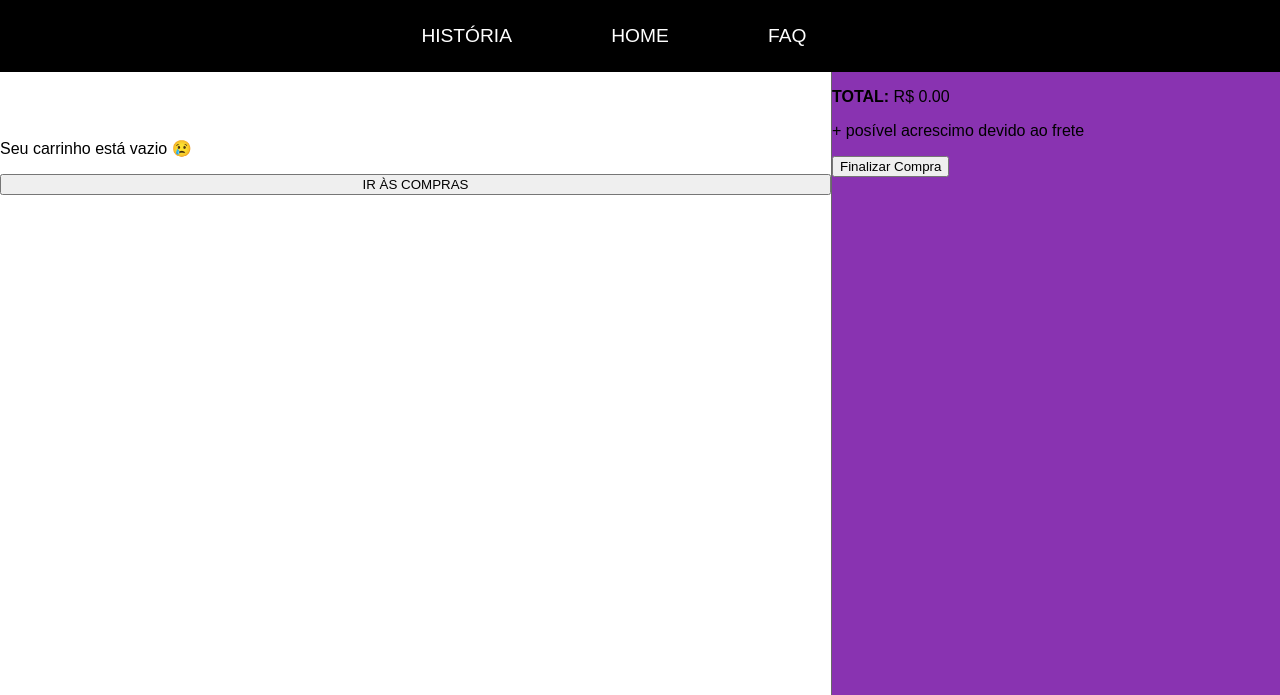
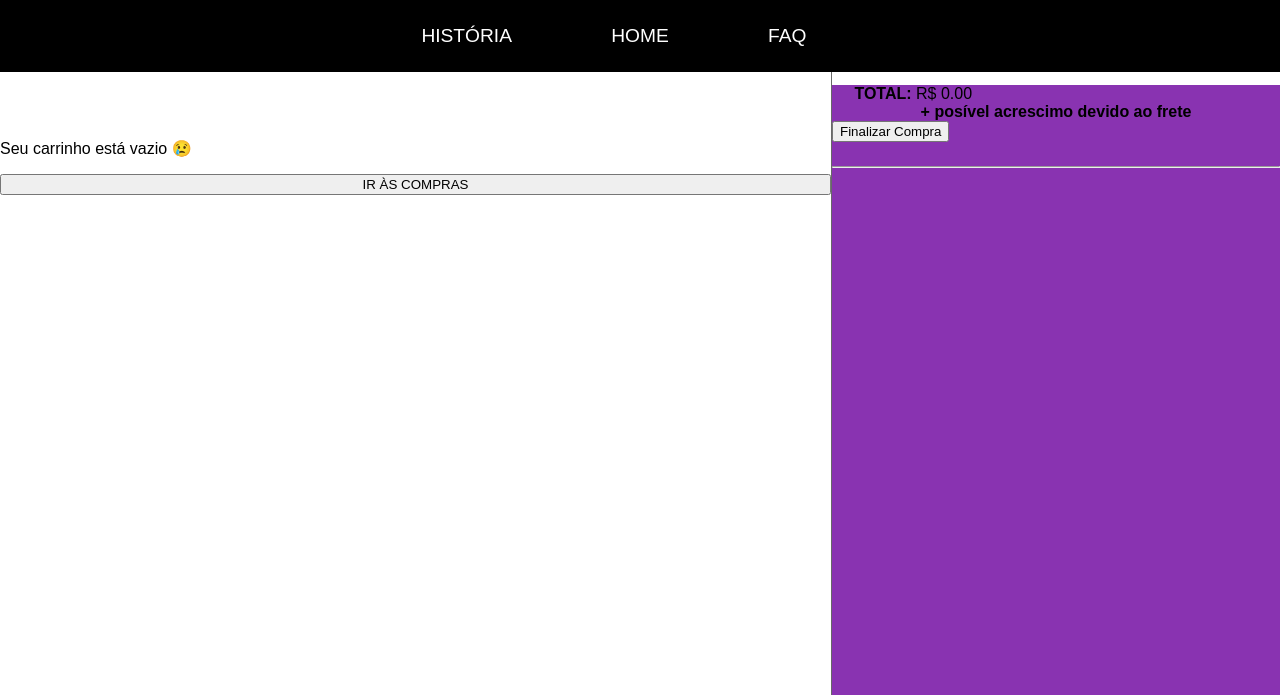
Before and after one commit to gabrieliromagnarita/TCC, a Flask app: page /carrinho-render in a window 1280 px wide. Shown: the part 105-800 px from the top of the page. Run offline with Flask 3, Linux system fonts and the light colour scheme; parts of the project's set-up code (start-up, migrations or seed data) failed here and were passed over.

Commit message:
front carrinho

```diff
--- a/static/estilo.css
+++ b/static/estilo.css
@@ -935,19 +935,6 @@ details > p{
     height: auto;
 }
 
-#carrinho-right-div{
-    background-color: #8933b1;
-    height: auto;
-    width: 35%;
-    flex-shrink: 0;
-}
-
-.divisoria-vertical-carrinho{
-    border-left: 1px solid #686868;
-    height: auto;
-    align-self: stretch;
-}
-
 .top-carrinho{
     display: flex;
     flex-direction: column;
@@ -1018,6 +1005,54 @@ details > p{
     color: #b13333;
 }
 
+.divisoria-vertical-carrinho{
+    border-left: 1px solid #686868;
+    height: auto;
+    align-self: stretch;
+}
+
+#carrinho-right-div{
+    background-color: #8933b1;
+    height: auto;
+    width: 35%;
+    flex-shrink: 0;
+    margin-top: 1%;
+    display: flex;
+    flex-direction: column;
+}
+
+.carrinho-right-infos{
+    display: flex;
+    justify-content: space-between;
+}
+
+.nome-carrinho-right{
+    line-height: 2;
+    white-space: nowrap;
+    overflow: hidden;
+    text-overflow: ellipsis;
+    margin: 0 0 0 5%;
+}
+
+.preco-carrinho-right{
+    margin: 0 5%;
+    line-height: 2;
+}
+
+.total-carrinho-right{
+    margin: 0 0 0 5%;
+}
+
+.text-carrinho-right{
+    font-weight: bold;
+    align-self: center;
+    margin: 0;
+}
+
+.line-horizontal hr{
+    background-color: #686868;
+}
+
 /*********************** corpo user  ***********************/
 .modal-user {
     display: none;
--- a/templates/carrinho.html
+++ b/templates/carrinho.html
@@ -22,7 +22,7 @@
                 <div class="card-carrinho-infos">
                     <p class="nome-carrinho">{{ item.nome }}</p>
                     <p class="preco-carrinho">R$ {{ "%.2f"|format(item.preco) }}</p>
-                    <p class="qtd-carrinho">{{ item.quantidade }}</p>
+                    <p class="qtd-carrinho">QUANTIDADE: {{ item.quantidade }}</p>
                     <a href="{{ url_for('carrinho.remove_carrinho', produto_id=item.id) }}" class="remover-produto-carrinho">REMOVER</a>
                 </div>
             </div>
@@ -39,14 +39,19 @@
 
     <div id="carrinho-right-div">
         {% for item in produtos %}
+        <div class="carrinho-right-infos">
             <p class="nome-carrinho-right">{{ item.nome }}</p>
             <p class="preco-carrinho-right">R$ {{ "%.2f"|format(item.preco) }}</p>
+        </div>
         {% endfor %}
         <p class="total-carrinho-right"><strong>TOTAL:</strong> R$ {{ "%.2f"|format(total) }}</p>
-        <p class="tet-carrinho-right">+ posível acrescimo devido ao frete</p>
+        <p class="text-carrinho-right">+ posível acrescimo devido ao frete</p>
         <form action="{{ url_for('carrinho.finalizar_compra')}}" method="post">
             <button class="btn-finalizar">Finalizar Compra</button>
         </form>
+        <div class="line-horizontal">
+            <hr>
+        </div>
     </div>
 </div>
 {% endblock %}
```
